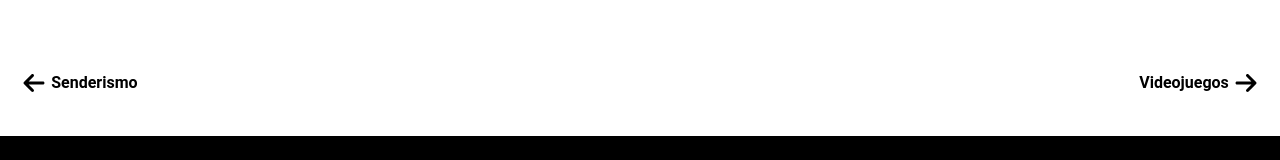
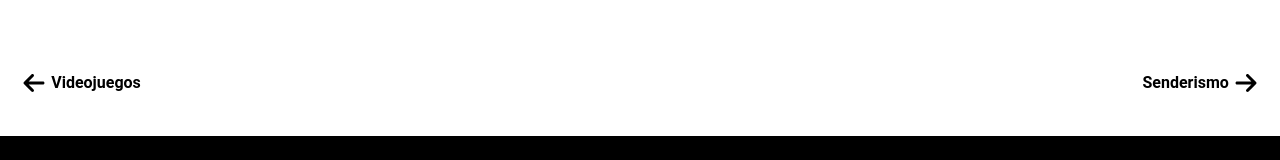
Before and after one commit to getNotesFS/web-personal-react, a React (Vite) app: page /hobbies/fotografia in a window 1280 px wide. Shown: the part 1945-2105 px from the top of the page. Built offline with nearby package versions, Linux system fonts and the light colour scheme.

Commit message:
new changes

```diff
--- a/src/App.jsx
+++ b/src/App.jsx
@@ -1,5 +1,5 @@
 
-import { BrowserRouter as Router, Routes, Route, NavLink } from 'react-router-dom';
+import { BrowserRouter as Router, Routes, Route } from 'react-router-dom';
 
 import { useEffect } from 'react';
 import { useLocation } from 'react-router-dom';
@@ -20,9 +20,9 @@ import HobbiesPost from './components/Pages/HobbiesPost';
 import Search from './components/Search';
 
 import database from './data/search-data';
+import { dataFotografia, dataSenderismo, dataVideojuegos } from './data/search-data';
 
 
-// Otros imports de componentes...
 const ScrollToTop = () => {
   const location = useLocation();
 
@@ -36,97 +36,7 @@ const ScrollToTop = () => {
 function App() {
 
 
-
   const [searchVisible, setSearchVisible] = useState(false);
-
-
-
-
-  const dataFotografia = {
-    title: "Fotografía",
-    content: "La fotografía es un hobbie que me gusta mucho, aunque no soy un experto en el tema. Me gusta tomar fotos de paisajes, cielos, y de vez en cuando, de personas. En esta sección voy a compartir algunas de las fotos que he tomado en mis viajes y paseos.",
-    img_url: "/astronomy.jpg",
-    arial_label: "Observatorio Calar Alto, España",
-    galleryItems: [
-      { imageUrl: "/astronomy.jpg", caption: "Observatorio Calar Alto, España" },
-      { imageUrl: "/trekkin-2.jpg", caption: "Montaña El Altar, Ecuador" },
-      { imageUrl: "/astronomy-2.jpg", caption: "Vía Láctea desde montaña El Altar, Ecuador" },
-      { imageUrl: "/astronomy-3.jpg", caption: "Vía Láctea desde montaña El Altar, Ecuador" },
-      { imageUrl: "/photography-2.jpg", caption: "Atardecer en Barcelona, España" },
-      { imageUrl: "/photography-3.jpg", caption: "Atardecer en Barcelona, España" },
-      { imageUrl: "/travel-6.jpg", caption: "La Sagrada Familia, España" },
-      { imageUrl: "/photography-4.jpg", caption: "Ave voladora de nombre Curiquingue, Ecuador" },
-
-    ],
-    nextLink: { path: "/hobbies/videojuegos", label: "Videojuegos" },
-    previousLink: { path: "/hobbies/senderismo", label: "Senderismo" }
-  };
-
-
-  const dataSenderismo = {
-    title: "Senderismo",
-    content: "El senderismo es un hobbie que me gusta mucho, aunque no soy un experto en el tema. Me gusta tomar fotos de paisajes, cielos, y de vez en cuando, de personas. En esta sección voy a compartir algunas de las fotos que he tomado en mis viajes y paseos.",
-    img_url: "/trekkin-2.jpg",
-    arial_label: "Senderismo a la montaña El Altar, Ecuador",
-    video_url_pg: "https://www.youtube.com/shorts/zmX2kn9T-Pw",
-    galleryItems: [
-      { imageUrl: "/video-trekking.jpg", caption: "Video de paracaidismo en Ecuador", video_url: "https://www.youtube.com/shorts/zmX2kn9T-Pw" },
-      { imageUrl: "/trekkin-2.jpg", caption: "Montaña El Altar, Ecuador" },
-      { imageUrl: "/astronomy-2.jpg", caption: "Vía Láctea desde montaña El Altar, Ecuador" },
-      { imageUrl: "/camping.jpg", caption: "Camping en la montaña El Altar, Ecuador" },
-      { imageUrl: "/travel2.jpg", caption: "Laguna de Quilotoa, Ecuador" },
-      { imageUrl: "/travel.jpg", caption: "Laguna de Quilotoa, Ecuador" },
-      { imageUrl: "/travel3.jpg", caption: "Refugio 2 del Chimborazo" },
-      { imageUrl: "/travel4.jpg", caption: "Volcán Cotopaxi" },
-      { imageUrl: "/travel5.jpg", caption: "Laguna de Mojanda, Ecuador" }
-    ]
-    ,
-    nextLink: { path: "/hobbies/fotografia", label: "Fotografía" },
-    previousLink: { path: "/hobbies/videojuegos", label: "Videojuegos" }
-  };
-
-
-
-  const dataVideojuegos = {
-    title: "Videojuegos",
-    content:
-      "Los videojuegos ofrecen escapadas a mundos imaginarios, con desafíos y roles heroicos. Proporcionan una experiencia inmersiva a través de gráficos y narrativas envolventes. Fomentan el pensamiento estratégico y la interacción en juegos multijugador. Con diversos géneros, conectan y entretienen a personas globalmente.",
-    img_url: "/video-videogame.jpg",
-    arial_label: "Videojuegos",
-    video_url_pg: "https://www.youtube.com/watch?v=41QFL4QB3NE",
-    galleryItems: [
-      {
-        imageUrl: "/apex-legends-video.jpg",
-        caption: "Apex Legends",
-        video_url: "https://www.youtube.com/watch?v=r3Y2QeLYcwI",
-      },
-      {
-        imageUrl: "/video-game.jpg",
-        caption: "Setup - by Unsplash",
-      },
-      {
-        imageUrl: "/apex-legends.jpeg",
-        caption: "Apex Legends",
-        description:
-          "Apex Legends es un videojuego gratuito perteneciente a los géneros battle royale y hero shooter en primera persona, desarrollado por Respawn Entertainment y publicado por Electronic Arts.",
-      },
-      {
-        imageUrl: "/planetside-2.webp",
-        caption: "PlanetSide 2",
-        description:
-          "PlanetSide 2 es un videojuego de disparos en primera persona de mundo abierto que presenta combates que involucran potencialmente a miles de jugadores en estrecha proximidad y admite hasta 2,000 jugadores simultáneos en un solo mapa.",
-      },
-      {
-        imageUrl: "/video-game4.jpg",
-        caption: "Call Of Duty: Warzone",
-        description:
-          "Call of Duty: Warzone es un videojuego de disparos en primera persona, perteneciente al género Battle royale gratuito, lanzado el 10 de marzo de 2020 para PlayStation 4, PlayStation 5, Xbox One, Xbox Series X|S y Microsoft Windows.",
-      },
-    ],
-    nextLink: { path: "/hobbies/senderismo", label: "Senderismo" },
-    previousLink: { path: "/hobbies/fotografia", label: "Fotografía" },
-  };
-
 
 
   return (
--- a/src/components/MusicPlayer/PlayList.jsx
+++ b/src/components/MusicPlayer/PlayList.jsx
@@ -13,7 +13,6 @@ const PlayList = ({ tracks, setTrackIndex, setCurrentTrack, trackIndex }) => {
     const [selectedTrackIndex, setSelectedTrackIndex] = useState(0);
 
 
-    console.log("tracks: ", tracks);
 
     useEffect(() => {
         setTrackIndex(selectedTrackIndex);
--- a/src/components/PageHeader/PageHeaderInColumnsMix.jsx
+++ b/src/components/PageHeader/PageHeaderInColumnsMix.jsx
@@ -11,7 +11,7 @@ export default function PageHeaderInColumnsMix(props) {
 
     const { title, content, arial_label, img_url, video_url_pg } = props;
 
-    console.log("props", props);
+
 
     return (
 
--- a/src/components/Pages/Home.jsx
+++ b/src/components/Pages/Home.jsx
@@ -1,4 +1,4 @@
-import React from "react";
+
 
 import useDocumentTitle from "../Hooks/custom-hooks";
 import WhoAmISection from 'components/Sections/WhoAmISection/WhoAmISection';
--- a/src/components/Search.jsx
+++ b/src/components/Search.jsx
@@ -104,10 +104,7 @@ const Search = ({ data, setSearchVisible }) => {
 
     useEffect(() => {
         if (query && data.length > 0) {
-            // Obtiene las claves del primer objeto en tus datos
-            // const searchKeys = getKeysFromData(data[0]);
 
-            // console.log(searchKeys);
 
             const fuse = new Fuse(data, {
                 keys: [
--- a/src/components/Sections/MovieSection/MovieSection.css
+++ b/src/components/Sections/MovieSection/MovieSection.css
@@ -5,7 +5,7 @@
      background-color: #fffffffe;
      background-blend-mode: normal;
      background-image:
-         url(./oh_bg-min.png);
+         url("/oh_bg-min.png");
      background-size: cover;
      background-repeat: no-repeat;
      background-position: center;
--- a/src/components/Sections/PlaylistSection/PlaylistSection.css
+++ b/src/components/Sections/PlaylistSection/PlaylistSection.css
@@ -5,7 +5,7 @@
 
     background-color: #ffffffd4;
     background-image:
-        url(./oh__demo1__1.png);
+        url("/oh__demo1__1.png");
     background-blend-mode: hard-light;
     background-size: cover;
     background-repeat: no-repeat;
--- a/src/data/search-data.js
+++ b/src/data/search-data.js
@@ -228,8 +228,6 @@ const dataSobreMi = {
 
 
 
-
-
 const database = {
   hobbies: [
     {
@@ -301,8 +299,6 @@ const database = {
 };
 
 
-
-
-
-
+// Exportaciones con nombre
+export { dataFotografia, dataSenderismo, dataVideojuegos };
 export default database;
```
Also changed, not shown: 5 other files (tests, documents, lock files or other folders).
